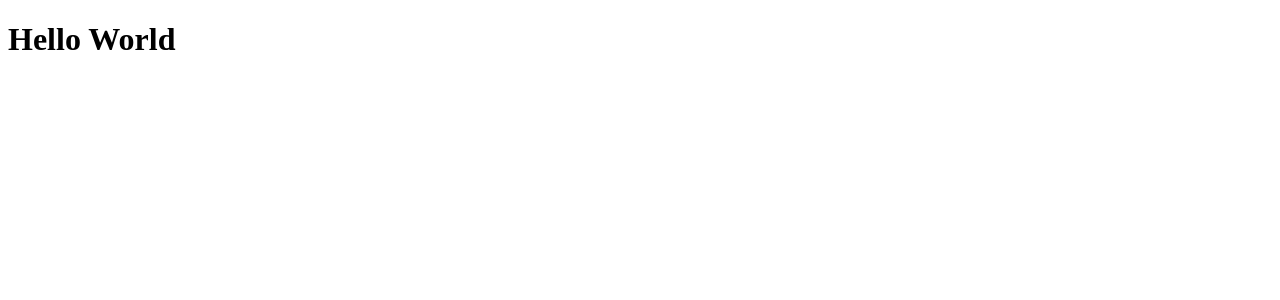
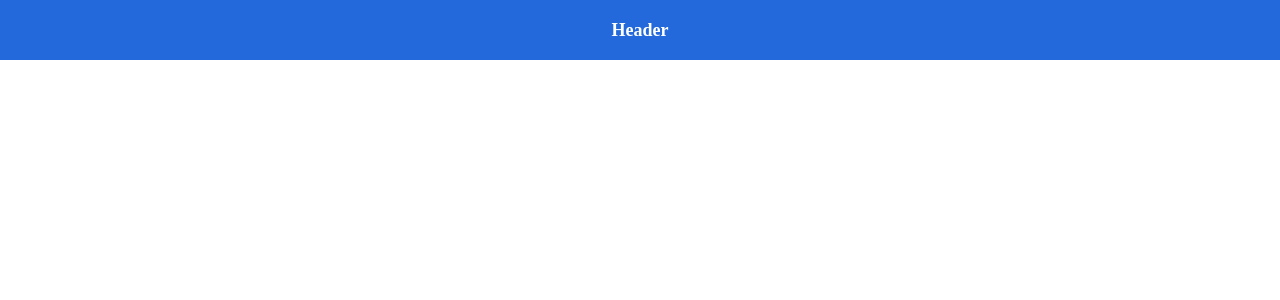
Before and after one commit to Nandolinhares/react-to-api, a React (Create React App) app: page / in a window 1280 px wide. Shown: the top 300 px of the page. Built offline with nearby package versions, Linux system fonts and the light colour scheme.

Commit message:
Finishing header component

```diff
--- a/src/App.js
+++ b/src/App.js
@@ -1,11 +1,11 @@
-import React, { Component } from 'react';
+import React from 'react';
 
-class App extends Component{
-    render(){
-        return(
-            <h1>Hello World</h1>
-        );
-    }
-}
+import './styles.css';
+
+import Header from './components/Header/index';
+
+const App = () => (
+    <Header/>
+);
 
 export default App;
--- /dev/null
+++ b/src/components/Header/index.js
@@ -0,0 +1,9 @@
+import React from 'react';
+
+import './styles.css';
+
+const Header = () =>(
+    <header id="main-header">Header</header>
+);
+
+export default Header;
--- /dev/null
+++ b/src/components/Header/styles.css
@@ -0,0 +1,11 @@
+header#main-header{
+   width: 100%;
+   height: 60px;
+   font-size: 18px;
+   font-weight: bold;
+   color: #fff;
+   display: flex;
+   justify-content: center;
+   align-items: center;
+   background: #2369db;
+}
--- /dev/null
+++ b/src/styles.css
@@ -0,0 +1,5 @@
+*{
+    margin: 0;
+    padding: 0;
+    outline: 0;
+}
```
